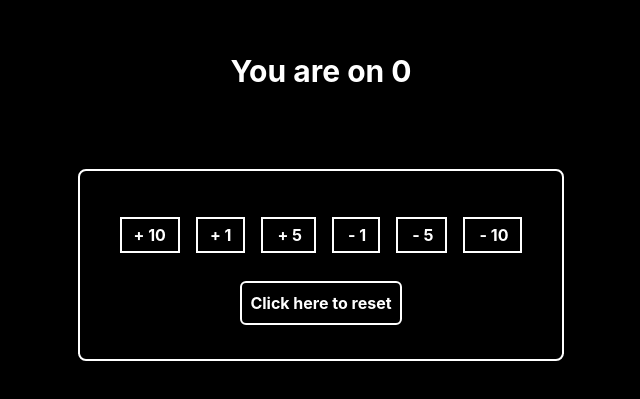
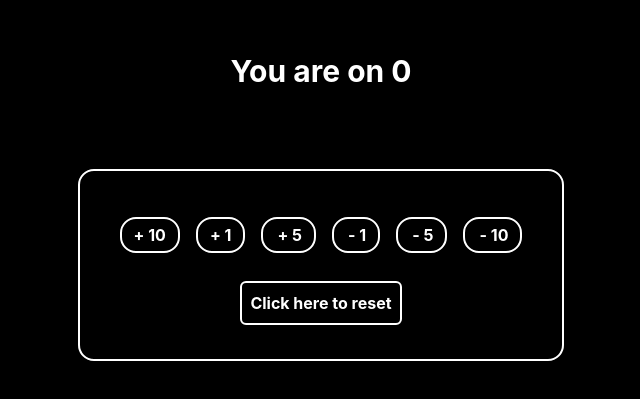
Before and after one commit to Killdroid2342/increment-app, a React (Create React App) app: page / in a window 1280 px wide. Shown: the part 155-554 px from the top of the page, without its empty margins (319-959 px from the left). Built offline with nearby package versions, Linux system fonts and the light colour scheme; the HTML template or start-up script is replaced by a standard one.

Commit message:
added rounded-2xl

```diff
--- a/src/components/Count/counter.js
+++ b/src/components/Count/counter.js
@@ -32,40 +32,40 @@ const Counter = () => {
   return (
     <div className='flex flex-col items-center justify-center'>
       <h1 className='text-3xl mt-52 font-bold'>You are on {up}</h1>
-      <div className='flex flex-col items-center justify-center p-10 h-48 border-2 border-white mt-20 rounded-lg'>
+      <div className='flex flex-col items-center justify-center p-10 h-48 border-2 border-white mt-20 rounded-2xl'>
         <div>
           <button
-            className='border-2 border-white pt-1 pb-1 mt-3 pl-3 pr-3 mr-4 font-bold'
+            className='border-2 border-white pt-1 pb-1 mt-3 pl-3 pr-3 mr-4 font-bold rounded-2xl'
             onClick={addTen}
           >
             + 10
           </button>
           <button
-            className='border-2 border-white pt-1 pb-1 mt-3 pl-3 pr-3 mr-4 font-bold'
+            className='border-2 border-white pt-1 pb-1 mt-3 pl-3 pr-3 mr-4 font-bold rounded-2xl'
             onClick={addOne}
           >
             + 1
           </button>
           <button
-            className='border-2 border-white pt-1 pb-1 mt-3 pl-3.5 pr-3 mb-7 mr-4 font-bold'
+            className='border-2 border-white pt-1 pb-1 mt-3 pl-3.5 pr-3 mb-7 mr-4 font-bold rounded-2xl'
             onClick={addFive}
           >
             + 5
           </button>
           <button
-            className='border-2 border-white pt-1 pb-1 mt-3 pl-3.5 pr-3 mb-7 mr-4 font-bold'
+            className='border-2 border-white pt-1 pb-1 mt-3 pl-3.5 pr-3 mb-7 mr-4 font-bold rounded-2xl'
             onClick={awayOne}
           >
             - 1
           </button>
           <button
-            className='border-2 border-white pt-1 pb-1 mt-3 pl-3.5 pr-3 mb-7 mr-4 font-bold'
+            className='border-2 border-white pt-1 pb-1 mt-3 pl-3.5 pr-3 mb-7 mr-4 font-bold rounded-2xl'
             onClick={awayFive}
           >
             - 5
           </button>
           <button
-            className='border-2 border-white pt-1 pb-1 mt-3 pl-3.5 pr-3 mb-7 font-bold'
+            className='border-2 border-white pt-1 pb-1 mt-3 pl-3.5 pr-3 mb-7 font-bold rounded-2xl'
             onClick={awayTen}
           >
             - 10
```
